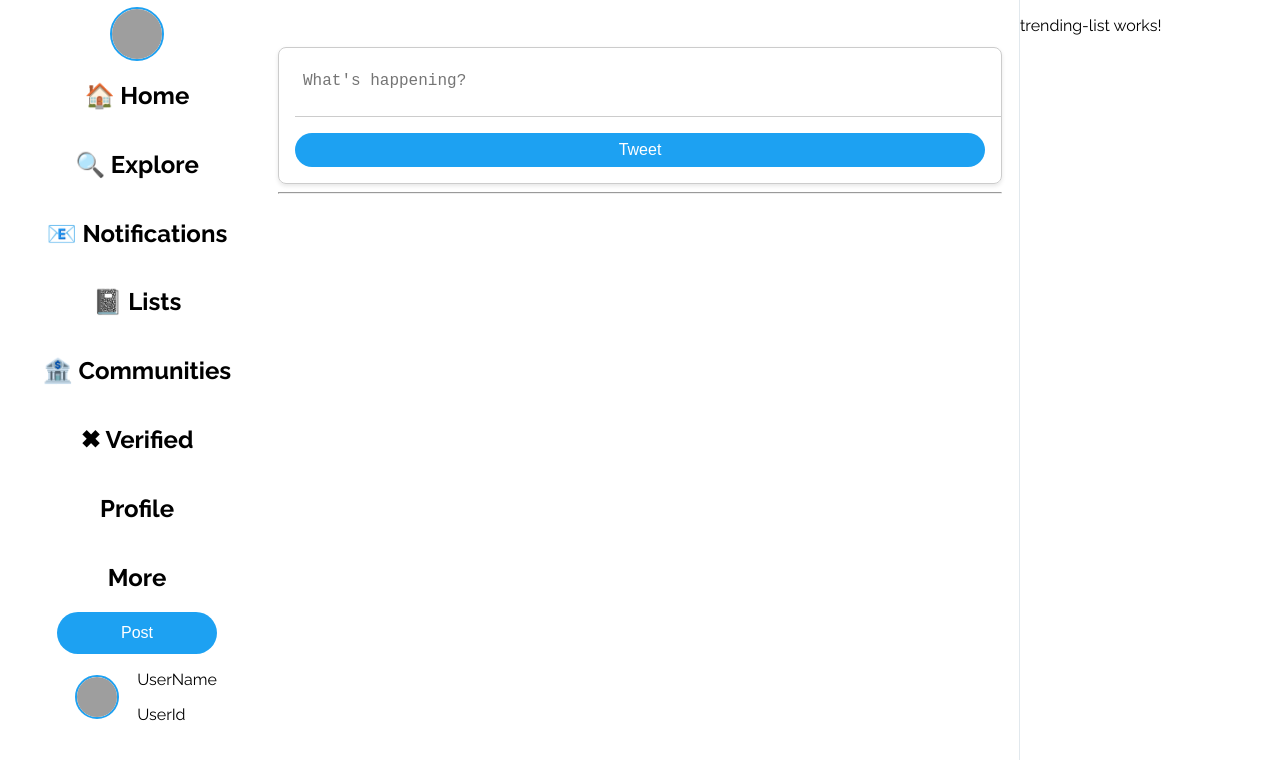
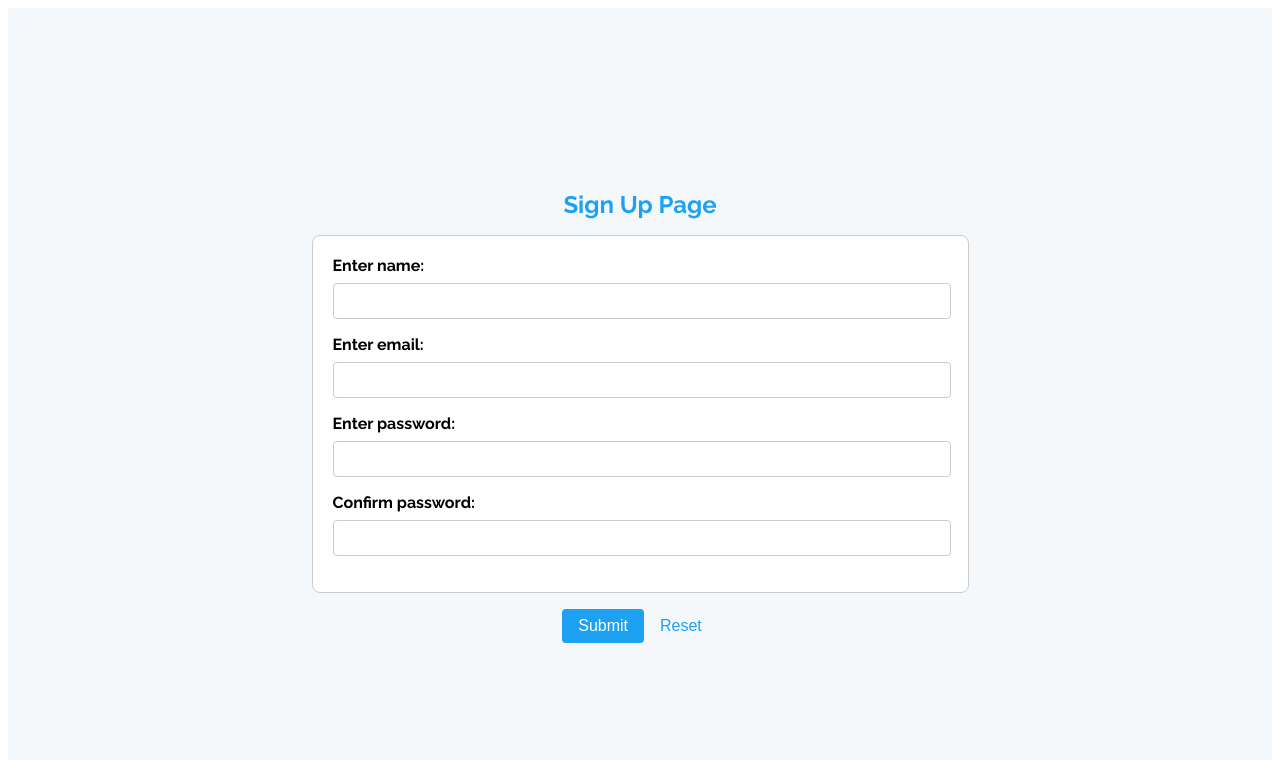
Before and after one commit to Visakh47/twitter-AAV, an Angular app: page /signup in a window 1280 px wide. Before the commit this address led to /. Shown: the top 760 px of the page. Built offline with nearby package versions, Linux system fonts and the light colour scheme; grey boxes are pictures that could not be loaded.

Commit message:
Implemented login signup routing & services for auth, localStorage

```diff
--- a/src/app/app-routing.module.ts
+++ b/src/app/app-routing.module.ts
@@ -1,7 +1,28 @@
 import { NgModule } from '@angular/core';
 import { RouterModule, Routes } from '@angular/router';
+import { LoginPageComponent } from './login-page/login-page.component';
+import { SignupPageComponent } from './signup-page/signup-page.component';
+import { HomeComponent } from './home/home.component';
 
-const routes: Routes = [];
+const routes: Routes = [
+  {
+    path: '',
+    redirectTo: 'login',
+    pathMatch: 'full'
+  },
+  {
+    path: 'login',
+    component: LoginPageComponent
+  },
+  {
+    path: 'signup',
+    component: SignupPageComponent
+  },
+  {
+    path: 'home',
+    component: HomeComponent
+  }
+];
 
 @NgModule({
   imports: [RouterModule.forRoot(routes)],
--- a/src/app/app.component.html
+++ b/src/app/app.component.html
@@ -1,5 +1,3 @@
-<div class="Welcome">
-  Welcome to {{title}}
 
-  <app-home></app-home>
-</div>
+
+  <router-outlet></router-outlet>
--- /dev/null
+++ b/src/app/app.interface.ts
@@ -0,0 +1,6 @@
+export interface IUserDetails {
+    name: string,
+    email: string,
+    password: string,
+    confirmPassword: string;
+}
--- a/src/app/home/feed/tweet/tweet.component.ts
+++ b/src/app/home/feed/tweet/tweet.component.ts
@@ -17,5 +17,7 @@ export class TweetComponent {
       username: '@JohnDoe'
     };
     this.TweetEmitter.emit(twt);
+
+    this.tweetContent = '';
   }
 }
--- a/src/app/login-page/login-page.component.html
+++ b/src/app/login-page/login-page.component.html
@@ -1 +1,18 @@
-<p>login-page works!</p>
+<div class="login-container">
+    <h1> Login Page</h1>
+    <div class="login-container__error" *ngIf="error">Login Failed, Sign up Again</div>
+    <div class="login-container__form">
+        <div>
+            <label class="login-container__form-label" > Enter email: </label>
+            <input type="email" name="email" [(ngModel)] = "form.email">
+        </div>
+        <div>
+            <label class="login-container__form-label"> Enter password: </label>
+            <input type="password" name="pwd" [(ngModel)] = "form.password">
+        </div>
+    </div>
+    <div class="login-container__buttons">
+        <button class="login-container__buttons-login" (click)="onSubmit()"> Login </button>
+        <button class="login-container__buttons-reset" (click) ="onSignUp()"> Sign Up </button>
+    </div>
+</div>
--- a/src/app/login-page/login-page.component.scss
+++ b/src/app/login-page/login-page.component.scss
@@ -0,0 +1,79 @@
+.login-container {
+    display: flex;
+    flex-direction: column;
+    align-items: center;
+    justify-content: center;
+    height: 100vh;
+    background-color: #f5f8fa;
+
+    h1 {
+      font-size: 24px;
+      margin-bottom: 16px;
+      color: #1da1f2;
+    }
+
+    &__error {
+      color: #e0245e;
+      font-weight: bold;
+      margin-bottom: 16px;
+    }
+
+    &__form {
+      background-color: #fff;
+      border: 1px solid #ccc;
+      border-radius: 8px;
+      padding: 16px;
+      padding-right: 35px;
+      width: 500px;
+
+    &-label {
+        display: block;
+        margin-bottom: 8px;
+        font-weight: bold;
+      }
+
+      input[type="email"],
+      input[type="password"] {
+        width: 100%;
+        padding: 8px;
+        margin-bottom: 16px;
+        border: 1px solid #ccc;
+        border-radius: 4px;
+        font-size: 16px;
+      }
+    }
+
+    &__buttons {
+      display: flex;
+      justify-content: space-between;
+      margin-top: 16px;
+
+      &-login {
+        background-color: #1da1f2;
+        color: #fff;
+        border: none;
+        border-radius: 4px;
+        padding: 8px 16px;
+        font-size: 16px;
+        cursor: pointer;
+
+        &:hover {
+          background-color: #0d8bff;
+        }
+      }
+
+       &-reset {
+        background-color: transparent;
+        color: #1da1f2;
+        border: none;
+        border-radius: 4px;
+        padding: 8px 16px;
+        font-size: 16px;
+        cursor: pointer;
+
+        &:hover {
+          background-color: #e1f5fe;
+        }
+      }
+    }
+  }
--- a/src/app/login-page/login-page.component.ts
+++ b/src/app/login-page/login-page.component.ts
@@ -1,4 +1,7 @@
 import { Component } from '@angular/core';
+import { IUserDetails } from '../app.interface';
+import { Router } from '@angular/router';
+import { UserAuthService } from '../service/user-auth.service';
 
 @Component({
   selector: 'app-login-page',
@@ -6,5 +9,24 @@ import { Component } from '@angular/core';
   styleUrls: ['./login-page.component.scss']
 })
 export class LoginPageComponent {
+  public form!: Partial<IUserDetails>
+  public error: boolean = false;
+  constructor(public readonly router: Router, private readonly userAuthService: UserAuthService) {
+  }
 
+  public ngOnInit(): void {
+    this.form = {
+      email: '',
+      password: ''
+    }
+  }
+
+ public onSubmit(): void{
+  const isUserValid = this.userAuthService.validateUser(this.form);
+  isUserValid? void this.router.navigate(['home']) : this.error = true;
+ }
+
+ public onSignUp() : void {
+  void this.router.navigate(['signup']);
+ }
 }
--- a/src/app/service/user-auth.service.ts
+++ b/src/app/service/user-auth.service.ts
@@ -1,9 +1,32 @@
 import { Injectable } from '@angular/core';
+import { IUserDetails } from '../app.interface';
+import { LocalStorageService } from './local-storage.service';
 
+const USER_KEY = 'userData'
 @Injectable({
   providedIn: 'root'
 })
 export class UserAuthService {
 
-  constructor() { }
+  private userDetails!: IUserDetails;
+  constructor(private readonly localStorageService: LocalStorageService) { }
+
+  public getUserDetails(): IUserDetails {
+    const userData = this.localStorageService.get(USER_KEY);
+    //refactor to get user by email - abhijith
+    this.userDetails = userData;
+    return this.userDetails;
+  }
+
+  public setUserDetails(userData : IUserDetails): void {
+    this.localStorageService.set(USER_KEY, userData);
+    this.userDetails = userData;
+  }
+
+  public validateUser(passedUserData: Partial<IUserDetails>): boolean {
+    this.getUserDetails();
+    return this.userDetails?.email === passedUserData.email &&
+    this.userDetails?.confirmPassword === passedUserData.password;
+  }
+
 }
--- a/src/app/signup-page/signup-page.component.html
+++ b/src/app/signup-page/signup-page.component.html
@@ -1 +1,26 @@
-<p>signup-page works!</p>
+<div class="signup-container">
+    <h1> Sign Up Page</h1>
+    <div class="signup-container__error" *ngIf="error">Password Don't Match</div>
+    <div class="signup-container__form">
+        <div>
+            <label class="signup-container__form-label"> Enter name: </label>
+            <input type="text" name="username" [(ngModel)] = "form.name">
+        </div>
+        <div>
+            <label class="signup-container__form-label"> Enter email: </label>
+            <input type="email" name="email" [(ngModel)] = "form.email">
+        </div>
+        <div>
+            <label class="signup-container__form-label"> Enter password: </label>
+            <input type="password" name="pwd" [(ngModel)] = "form.password">
+        </div>
+        <div>
+            <label class="signup-container__form-label"> Confirm password: </label>
+            <input type="password" name="cpwd" [(ngModel)] = "form.confirmPassword">
+        </div>
+    </div>
+    <div class="signup-container__buttons">
+        <button class="signup-container__buttons-signup" (click)="onSubmit()"> Submit </button>
+        <button class="signup-container__buttons-reset" (click)="onReset()"> Reset </button>
+    </div>
+</div>
--- a/src/app/signup-page/signup-page.component.scss
+++ b/src/app/signup-page/signup-page.component.scss
@@ -0,0 +1,80 @@
+.signup-container {
+    display: flex;
+    flex-direction: column;
+    align-items: center;
+    justify-content: center;
+    height: 100vh;
+    background-color: #f5f8fa;
+
+    h1 {
+      font-size: 24px;
+      margin-bottom: 16px;
+      color: #1da1f2;
+    }
+
+    &__error {
+      color: #e0245e;
+      font-weight: bold;
+      margin-bottom: 16px;
+    }
+
+    &__form {
+      background-color: #fff;
+      border: 1px solid #ccc;
+      border-radius: 8px;
+      padding: 20px;
+      padding-right: 35px;
+      width: 600px;
+
+    &-label {
+        display: block;
+        margin-bottom: 8px;
+        font-weight: bold;
+      }
+
+      input[type="text"],
+      input[type="email"],
+      input[type="password"] {
+        width: 100%;
+        padding: 8px;
+        margin-bottom: 16px;
+        border: 1px solid #ccc;
+        border-radius: 4px;
+        font-size: 16px;
+      }
+    }
+
+    &__buttons {
+      display: flex;
+      justify-content: space-between;
+      margin-top: 16px;
+
+      &-signup {
+        background-color: #1da1f2;
+        color: #fff;
+        border: none;
+        border-radius: 4px;
+        padding: 8px 16px;
+        font-size: 16px;
+        cursor: pointer;
+
+        &:hover {
+          background-color: #0d8bff;
+        }
+      }
+
+      &-reset {
+        background-color: transparent;
+        color: #1da1f2;
+        border: none;
+        border-radius: 4px;
+        padding: 8px 16px;
+        font-size: 16px;
+        cursor: pointer;
+
+        &:hover {
+          background-color: #e1f5fe;
+        }
+      }
+    }
+  }
--- a/src/app/signup-page/signup-page.component.ts
+++ b/src/app/signup-page/signup-page.component.ts
@@ -1,4 +1,7 @@
 import { Component } from '@angular/core';
+import { IUserDetails } from '../app.interface';
+import { Router } from '@angular/router';
+import { UserAuthService } from '../service/user-auth.service';
 
 @Component({
   selector: 'app-signup-page',
@@ -6,5 +9,46 @@ import { Component } from '@angular/core';
   styleUrls: ['./signup-page.component.scss']
 })
 export class SignupPageComponent {
+  public error = false;
+
+  public form!: IUserDetails;
+
+
+//you can't directly access a service within a component
+//you have to perform dependency injection with a constructor to use router Service
+
+  constructor(
+    public readonly router: Router,  private readonly userAuthService: UserAuthService
+  ) {
+
+  }
+
+  public ngOnInit(): void {
+    this.form = {
+      name :'',
+      email : '',
+      password : '',
+      confirmPassword : ''
+    }
+  }
+
+  public onReset(): void {
+    this.form = {
+      name :'',
+      email : '',
+      password : '',
+      confirmPassword : ''
+    }
+  }
+
+  public onSubmit(): void {
+    if(this.form.password === this.form.confirmPassword) {
+      this.error = false;
+      this.userAuthService.setUserDetails(this.form);
+      void this.router.navigate(['login']);
+    }
+    else
+      this.error = true;
+  }
 
 }
```
